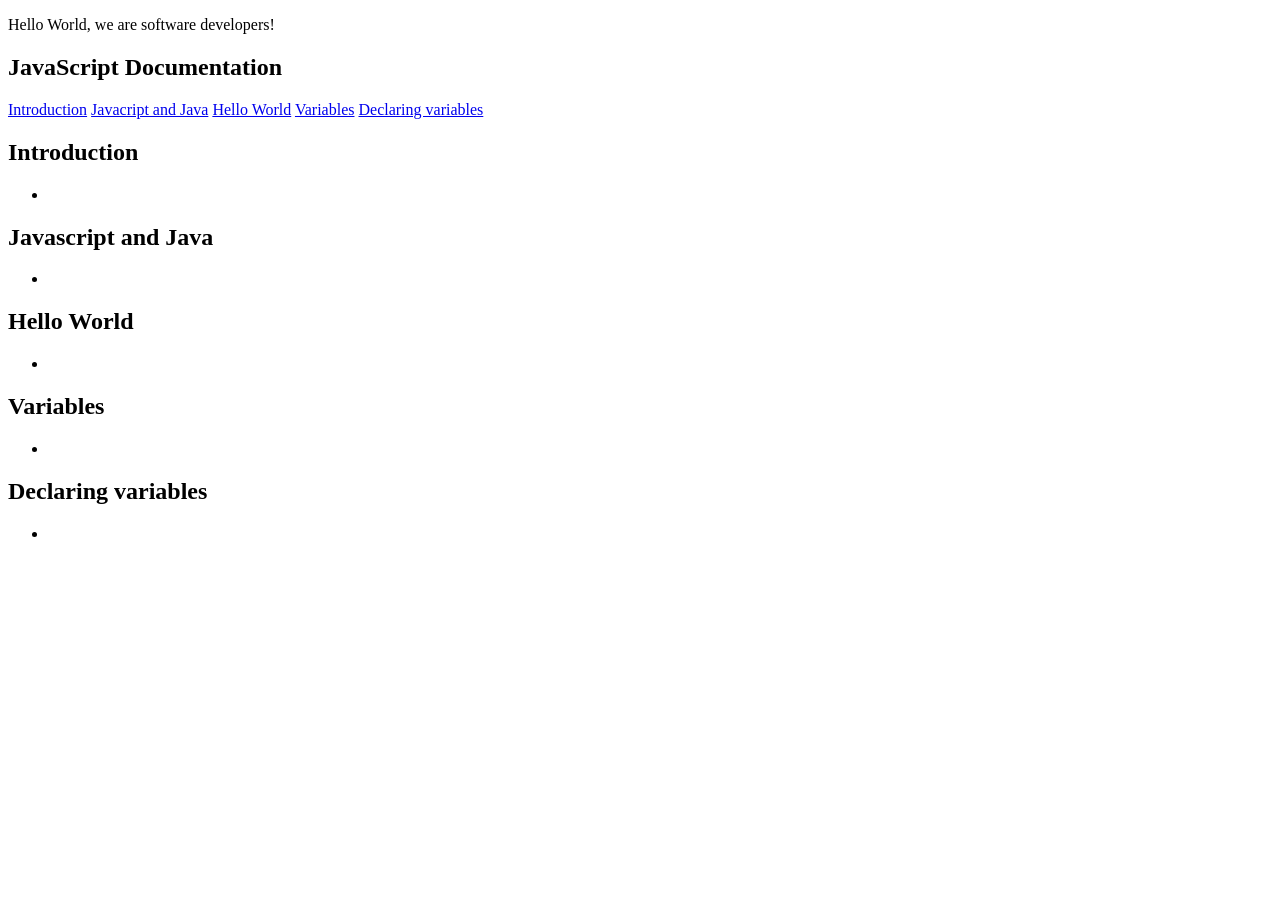
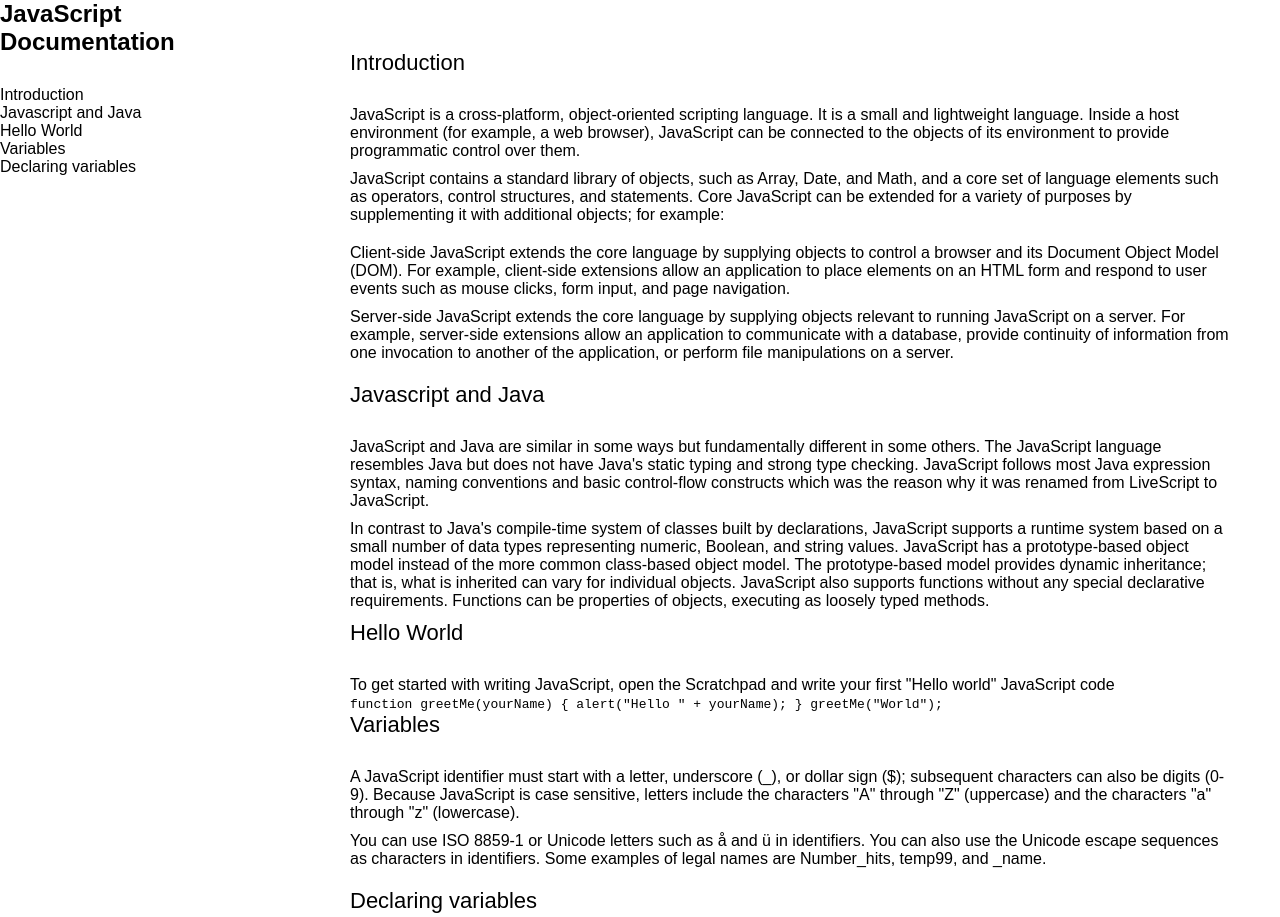
Before and after one commit to Hardeboi/Microverse-trial-with-Mahdi, a plain HTML site: page index.html in a window 1280 px wide. Before the commit the page ends 800 px from the top, so only its background shows below. Drawn offline with Linux system fonts and the light colour scheme.

Commit message:
Some style added to the project

```diff
--- a/css/style.css
+++ b/css/style.css
@@ -0,0 +1,52 @@
+* {
+  padding: 0;
+  margin: 0;
+  box-sizing: border-box;
+}
+
+body {
+  font-family: Arial, Helvetica, sans-serif;
+}
+
+.secondary-header {
+  font-size: 22px;
+  margin-bottom: 30px;
+}
+.first {
+  margin-bottom: 10px;
+}
+.last {
+  margin-bottom: 20px;
+}
+#navbar {
+  position: fixed;
+  top: 0;
+  left: 0;
+  width: 300px;
+  overflow: scroll;
+  height: 100%;
+}
+h1 {
+  margin-bottom: 30px;
+}
+.nav-link {
+  text-decoration: none;
+  /* padding: 50px 0px; */
+  color: #000;
+  display: flex;
+  flex-direction: column;
+  gap: 30px;
+}
+#main-doc {
+  margin-left: 300px;
+  padding: 50px;
+}
+li {
+  list-style-type: none;
+}
+
+@media (max-width: 800px) {
+  #main-doc {
+    padding: 20px;
+  }
+}
--- a/index.html
+++ b/index.html
@@ -8,52 +8,121 @@
 
   <body>
     <script src="https://cdn.freecodecamp.org/testable-projects-fcc/v1/bundle.js"></script>
-    <p>Hello World, we are software developers!</p>
+    <!-- <p>Hello World, we are software developers!</p> -->
     <!-- navbar section  -->
     <nav id="navbar">
       <header><h1>JavaScript Documentation</h1></header>
-      <a href="#introduction" class="nav-link">Introduction</a>
-      <a href="#Javascript_and_java" class="nav-link">Javacript and Java</a>
-      <a href="#hello_world" class="nav-link">Hello World</a>
-      <a href="#variables" class="nav-link">Variables</a>
-      <a href="#declaring_variables" class="nav-link">Declaring variables</a>
+
+      <a href="#introduction" class="nav-link" id="#a">Introduction</a>
+
+      <a href="#javascript_and_java" class="nav-link" id="#b"
+        >Javascript and Java
+      </a>
+
+      <a href="#hello_world" class="nav-link" id="#c">Hello World</a>
+
+      <a href="#variables" class="nav-link" id="#d">Variables</a>
+
+      <a href="#declaring_variables" class="nav-link" id="#e"
+        >Declaring variables</a
+      >
     </nav>
     <main id="main-doc">
       <!-- 1 INTRODUCTION SECTION -->
       <section class="main-section" id="introduction">
-        <header><h2>Introduction</h2></header>
-        <p></p>
-        <p></p>
+        <header id="a" class="secondary-header">Introduction</header>
+        <p class="first">
+          JavaScript is a cross-platform, object-oriented scripting language. It
+          is a small and lightweight language. Inside a host environment (for
+          example, a web browser), JavaScript can be connected to the objects of
+          its environment to provide programmatic control over them.
+        </p>
+        <p class="last">
+          JavaScript contains a standard library of objects, such as Array,
+          Date, and Math, and a core set of language elements such as operators,
+          control structures, and statements. Core JavaScript can be extended
+          for a variety of purposes by supplementing it with additional objects;
+          for example:
+        </p>
         <ul>
-          <li></li>
+          <li class="first">
+            Client-side JavaScript extends the core language by supplying
+            objects to control a browser and its Document Object Model (DOM).
+            For example, client-side extensions allow an application to place
+            elements on an HTML form and respond to user events such as mouse
+            clicks, form input, and page navigation.
+          </li>
+          <li class="last">
+            Server-side JavaScript extends the core language by supplying
+            objects relevant to running JavaScript on a server. For example,
+            server-side extensions allow an application to communicate with a
+            database, provide continuity of information from one invocation to
+            another of the application, or perform file manipulations on a
+            server.
+          </li>
         </ul>
         <code></code>
       </section>
       <!-- 2 Javascript and Java Section  -->
       <section class="main-section" id="javascript_and_java">
-        <header><h2>Javascript and Java</h2></header>
-        <p></p>
-        <p></p>
+        <header id="b" class="secondary-header">Javascript and Java</header>
+        <p class="first">
+          JavaScript and Java are similar in some ways but fundamentally
+          different in some others. The JavaScript language resembles Java but
+          does not have Java's static typing and strong type checking.
+          JavaScript follows most Java expression syntax, naming conventions and
+          basic control-flow constructs which was the reason why it was renamed
+          from LiveScript to JavaScript.
+        </p>
+        <p class="first">
+          In contrast to Java's compile-time system of classes built by
+          declarations, JavaScript supports a runtime system based on a small
+          number of data types representing numeric, Boolean, and string values.
+          JavaScript has a prototype-based object model instead of the more
+          common class-based object model. The prototype-based model provides
+          dynamic inheritance; that is, what is inherited can vary for
+          individual objects. JavaScript also supports functions without any
+          special declarative requirements. Functions can be properties of
+          objects, executing as loosely typed methods.
+        </p>
         <ul>
+          <li></li>
           <li></li>
         </ul>
         <code></code>
       </section>
       <!-- 3 Hello World Section -->
       <section class="main-section" id="hello_world">
-        <header><h2>Hello World</h2></header>
-        <p></p>
+        <header id="c" class="secondary-header">Hello World</header>
+        <p>
+          To get started with writing JavaScript, open the Scratchpad and write
+          your first "Hello world" JavaScript code
+        </p>
         <p></p>
         <ul>
           <li></li>
         </ul>
-        <code></code>
+        <code class="last">
+          function greetMe(yourName) { alert("Hello " + yourName); }
+          greetMe("World");</code
+        >
       </section>
       <!-- 4 Variables Section  -->
       <section class="main-section" id="variables">
-        <header><h2>Variables</h2></header>
-        <p></p>
-        <p></p>
+        <header id="e" class="secondary-header">Variables</header>
+        <p class="first">
+          A JavaScript identifier must start with a letter, underscore (_), or
+          dollar sign ($); subsequent characters can also be digits (0-9).
+          Because JavaScript is case sensitive, letters include the characters
+          "A" through "Z" (uppercase) and the characters "a" through "z"
+          (lowercase).
+        </p>
+        <p class="last">
+          You can use ISO 8859-1 or Unicode letters such as å and ü in
+          identifiers. You can also use the Unicode escape sequences as
+          characters in identifiers. Some examples of legal names are
+          Number_hits, temp99, and _name.
+        </p>
         <ul>
           <li></li>
         </ul>
@@ -61,7 +130,7 @@
       </section>
       <!-- 5 Declaring variables Section  -->
       <section class="main-section" id="declaring_variables">
-        <header><h2>Declaring variables</h2></header>
+        <header class="secondary-header">Declaring variables</header>
         <p></p>
         <p></p>
         <ul>
```
